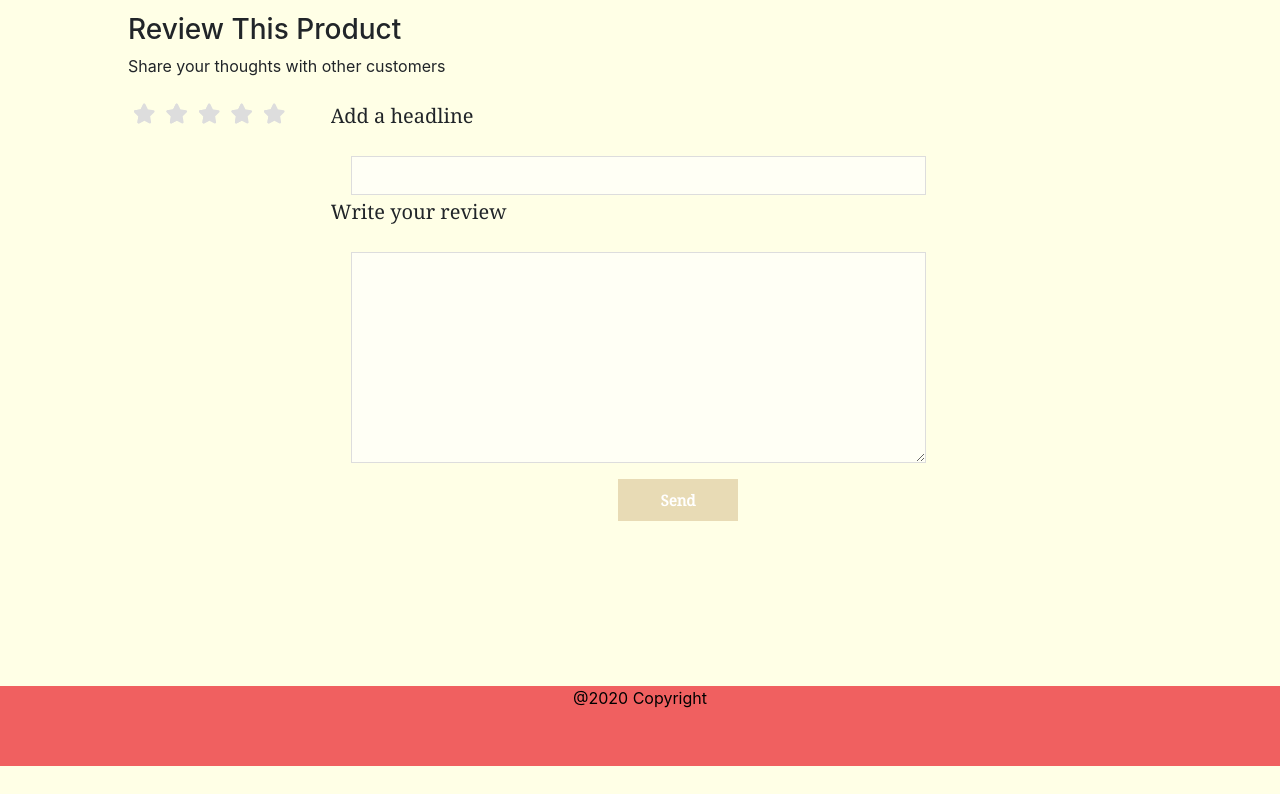
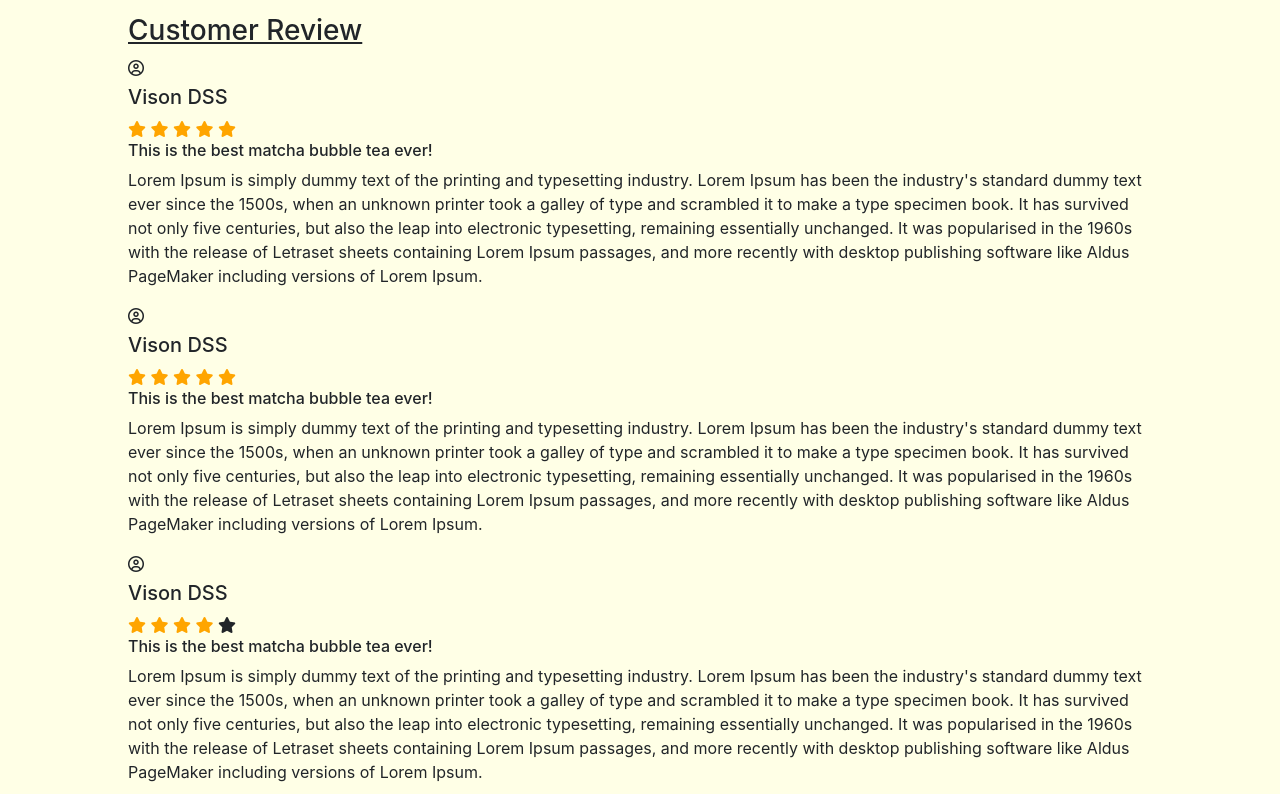
Before and after one commit to alvin-pan-233/IAT-339-P02, a plain HTML site: page P02_1/product1.html in a window 1280 px wide. Shown: the part 766-1560 px from the top of the page. Before the commit the page ends 1532 px from the top, so only its background shows below. Drawn offline with nearby package versions, Linux system fonts and the light colour scheme.

Commit message:
Add other customer reviews

```diff
--- a/P02_1/css/layout.css
+++ b/P02_1/css/layout.css
@@ -156,7 +156,20 @@ div{
 .main_icon{
 	cursor:pointer;
 }
-
+.review_container{
+    max-width: 1400px;
+    margin:40px auto 0 auto;
+    display: inline-block;
+    justify-content: space-between;
+}
+.review_box{
+    flex: 1;
+}
+.review_box .customer_name{
+}
+.review_spacing{
+    margin-top: 5rem;
+}
 /* Codes for the text box style 1 */
 .form_container{
 	text-align: center;
@@ -620,7 +633,9 @@ Code studied from the IAT 339 Flexbox Tutorial
 	padding:20px 50px;
 	margin: auto 50px 20px 50px;
 }
-
+.checked{
+    color:orange;
+}
 
 /* --------------------------------------  */
 /* Star Rating CSS */
--- a/P02_1/product1.html
+++ b/P02_1/product1.html
@@ -66,8 +66,62 @@
 			</div>
 		</section>
 
-		<section>
-			<h3>Review This Product</h3>
+		<section class="review_container"> <!-- Other Customer Reviews -->
+			<section class="review_box">
+				<h3 class="style_text">Customer Review</h3>
+				<section>
+					<i class="fa fa-user-circle-o" aria-hidden="true"></i><h5 class="customer_name">Vison DSS</h5>
+				</section>
+
+				<section>  <!-- Star Rating Section -->
+					<span class="fa fa-star checked"></span>
+					<span class="fa fa-star checked"></span>
+					<span class="fa fa-star checked"></span>
+					<span class="fa fa-star checked"></span>
+					<span class="fa fa-star checked"></span>
+				</section>
+
+				<h6>This is the best matcha bubble tea ever!</h6>
+				<p>Lorem Ipsum is simply dummy text of the printing and typesetting industry. Lorem Ipsum has been the industry's standard dummy text ever since the 1500s, when an unknown printer took a galley of type and scrambled it to make a type specimen book. It has survived not only five centuries, but also the leap into electronic typesetting, remaining essentially unchanged. It was popularised in the 1960s with the release of Letraset sheets containing Lorem Ipsum passages, and more recently with desktop publishing software like Aldus PageMaker including versions of Lorem Ipsum.</p>
+			</section>
+
+			<section class="review_box">
+				<section>
+					<i class="fa fa-user-circle-o" aria-hidden="true"></i><h5 class="customer_name">Vison DSS</h5>
+				</section>
+
+				<section>  <!-- Star Rating Section -->
+					<span class="fa fa-star checked"></span>
+					<span class="fa fa-star checked"></span>
+					<span class="fa fa-star checked"></span>
+					<span class="fa fa-star checked"></span>
+					<span class="fa fa-star checked"></span>
+				</section>
+
+				<h6>This is the best matcha bubble tea ever!</h6>
+				<p>Lorem Ipsum is simply dummy text of the printing and typesetting industry. Lorem Ipsum has been the industry's standard dummy text ever since the 1500s, when an unknown printer took a galley of type and scrambled it to make a type specimen book. It has survived not only five centuries, but also the leap into electronic typesetting, remaining essentially unchanged. It was popularised in the 1960s with the release of Letraset sheets containing Lorem Ipsum passages, and more recently with desktop publishing software like Aldus PageMaker including versions of Lorem Ipsum.</p>
+			</section>
+
+			<section class="review_box">
+				<section>
+					<i class="fa fa-user-circle-o" aria-hidden="true"></i><h5 class="customer_name">Vison DSS</h5>
+				</section>
+
+				<section>  <!-- Star Rating Section -->
+					<span class="fa fa-star checked"></span>
+					<span class="fa fa-star checked"></span>
+					<span class="fa fa-star checked"></span>
+					<span class="fa fa-star checked"></span>
+					<span class="fa fa-star"></span>
+				</section>
+
+				<h6>This is the best matcha bubble tea ever!</h6>
+				<p>Lorem Ipsum is simply dummy text of the printing and typesetting industry. Lorem Ipsum has been the industry's standard dummy text ever since the 1500s, when an unknown printer took a galley of type and scrambled it to make a type specimen book. It has survived not only five centuries, but also the leap into electronic typesetting, remaining essentially unchanged. It was popularised in the 1960s with the release of Letraset sheets containing Lorem Ipsum passages, and more recently with desktop publishing software like Aldus PageMaker including versions of Lorem Ipsum.</p>
+			</section>
+		</section> <!-- End of the Other customer review -->
+
+		<section class="review_spacing">  <!-- Customer Review section -->
+			<h3 class="style_text">Review This Product</h3>
 			<p>Share your thoughts with other customers</p>
 
 			<span>
```
Also changed, not shown: P02_1/citation.html (+3 -0 lines).
